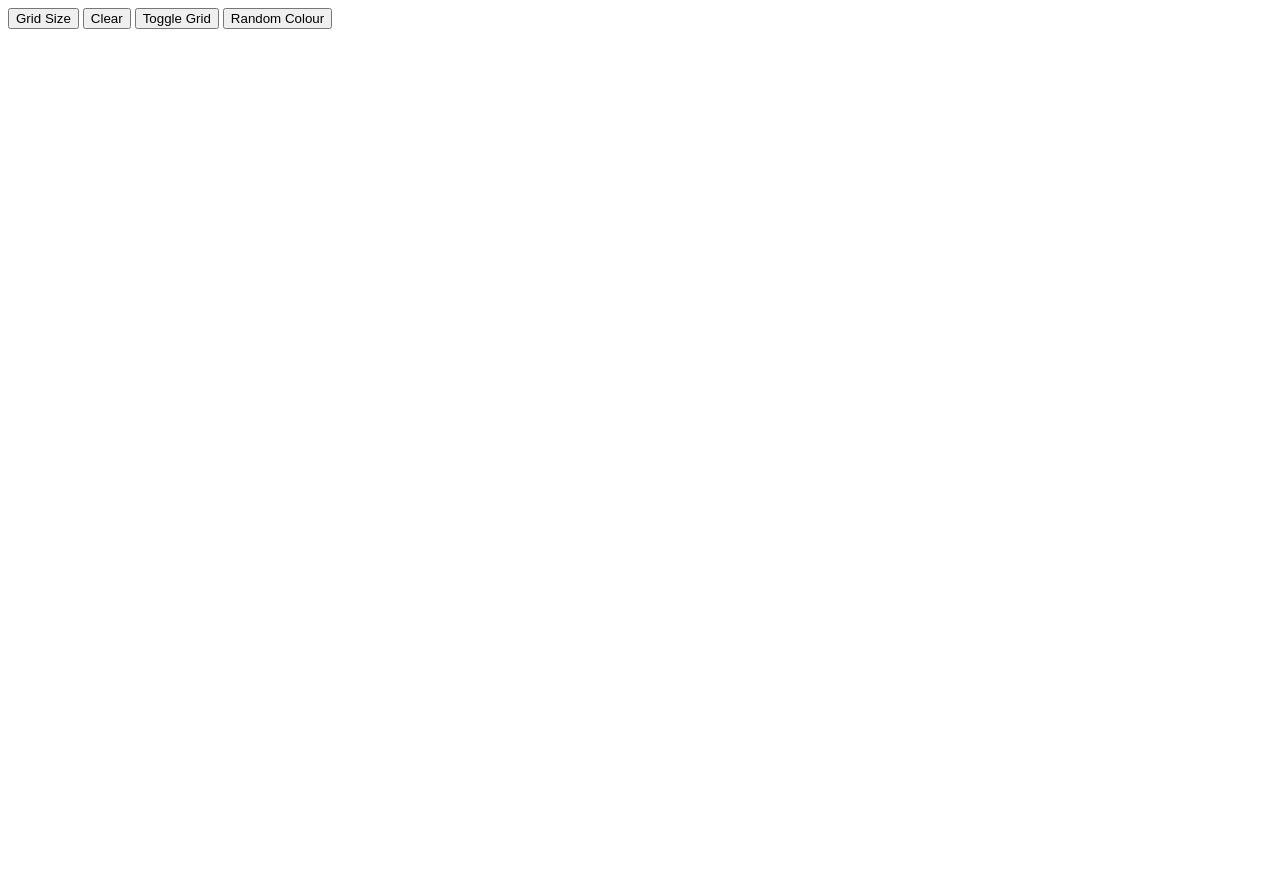
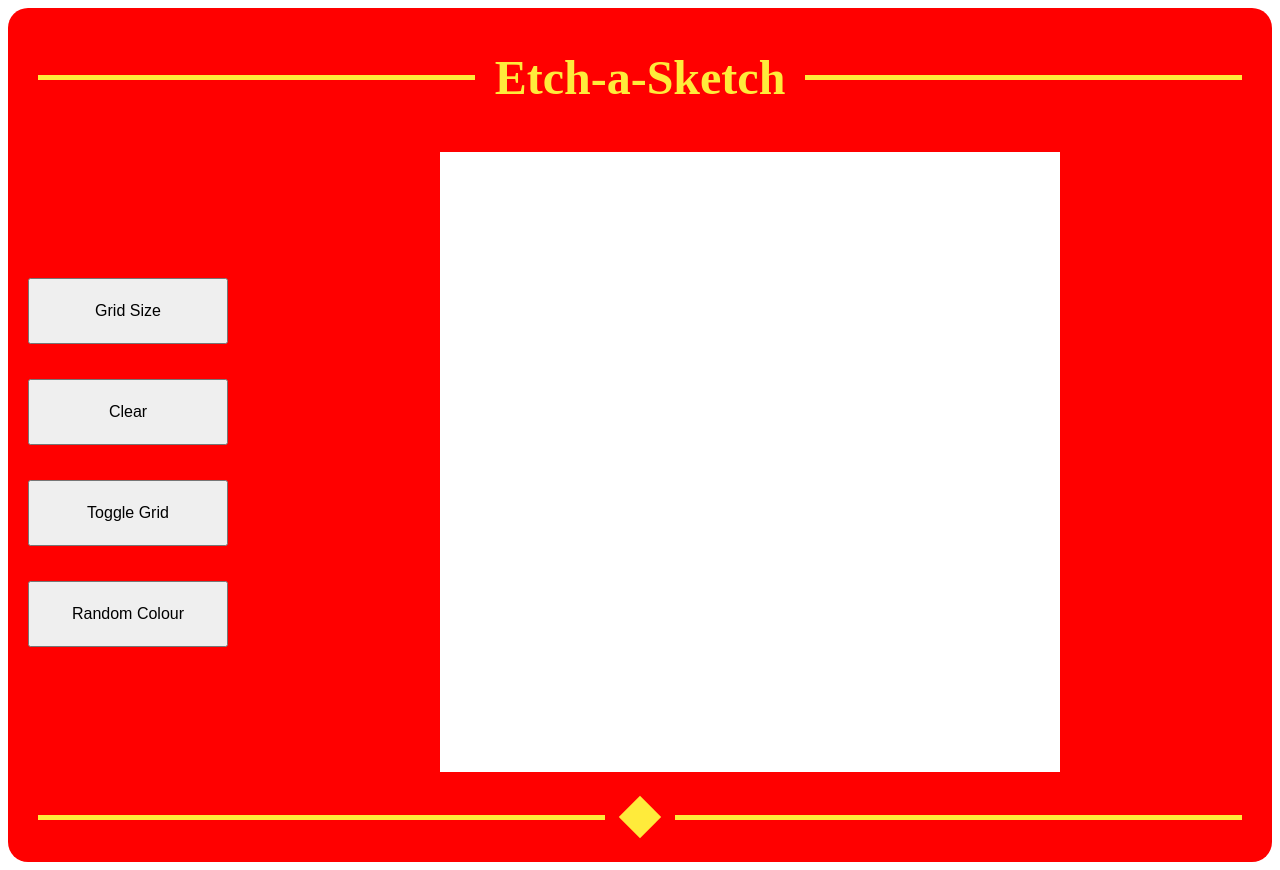
Before and after one commit to MateoGamboa/Etch-a-Sketch, a plain HTML site: page index.html in a window 1280 px wide. Before the commit the page ends 800 px from the top, so only its background shows below. Drawn offline with Linux system fonts and the light colour scheme.

Commit message:
almost final

```diff
--- a/index.html
+++ b/index.html
@@ -3,16 +3,35 @@
   <head>
     <link rel="stylesheet" href="style.css">
     <meta charset='UTF-8'/>
-    <title>Some Web Page</title>
+    <title>Etch-a-Sketch</title>
   </head>
   <body>
-    <button id="resizeBtn">Grid Size</button>
-    <button id="clearBtn">Clear</button>
-    <button id="borderBtn">Toggle Grid</button>
-    <button id="randColourBtn">Random Colour</button>
+    <div class="frame">
+      <div class="frame-header">
+        <span class="line"></span>
+        <h1>Etch-a-Sketch</h1>
+        <span class="line"></span>
+      </div>
 
-    <div id="container"></div>
+      <div class="layout">
+        <div class="controls">
+          <button id="resizeBtn">Grid Size</button>
+          <button id="clearBtn">Clear</button>
+          <button id="borderBtn">Toggle Grid</button>
+          <button id="randColourBtn">Random Colour</button>
+        </div>
 
+        <div class="canvas">
+          <div id="container"></div>
+        </div>
+      </div>
+
+      <div class="frame-footer">
+        <span class="line"></span>
+        <span class="diamond"></span>
+        <span class="line"></span>
+      </div>
+    </div>
     <script src="script.js"></script>
   </body>
 </html>
--- a/style.css
+++ b/style.css
@@ -1,8 +1,83 @@
 #container{
     display: flex;
     flex-wrap: wrap;
-    width: 400px;
-    height: 400px;
+    width: 620px;
+    height: 620px;
+    background-color: white;
+}
+
+.frame{
+    display: flex;
+    flex-direction: column;
+    background-color: red;
+    border-radius: 20px;
+    min-height: 100vh;
+}
+
+.frame-header{
+    display: flex;
+    align-items: center;
+    gap: 20px;
+    padding: 10px 30px 15px;
+}
+
+.frame h1{
+    text-align: center;
+    font-size: 48px;
+    color: #FFEB3B;
+}
+
+.line{
+    flex: 1;
+    height: 5px;
+    background-color: #FFEB3B;
+}
+
+.frame-footer{
+    display: flex;
+    align-items: center;
+    padding: 30px;
+    gap: 20px;
+}
+
+.diamond{
+    width: 30px;
+    height: 30px;
+    background-color: #FFEB3B;
+    transform: rotate(45deg);
+}
+
+.layout{
+    display: flex;
+    gap: 0;
+    flex: 1;
+    align-items: center;
+    padding-left: 0px;
+    margin-top: 0;
+    width: 100%;
+}
+
+
+.controls{
+    display: flex;
+    flex: 0 0 auto;
+    flex-direction: column;
+    justify-content: flex-start;
+    gap: 35px;
+    padding-left: 20px;
+    width: 200px;
+}
+
+.controls button{
+    padding: 22px;
+    font-size: 16px;
+}
+
+.canvas{
+  display: flex;
+  flex: 1;
+  justify-content: center;
+  align-items: center;
 }
 
 .square{
```
